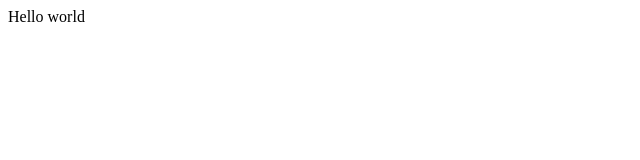
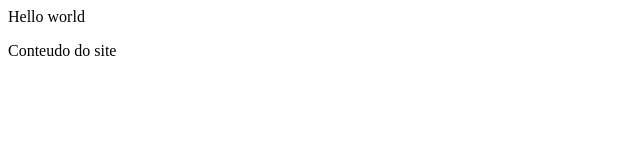
Before and after one commit to rafa00el00/AulaAlura, a plain HTML site: page index.html in a window 1280 px wide. Shown: the whole page, without its empty margins (0-640 px from the left). Drawn offline with Linux system fonts and the light colour scheme.

Commit message:
adicionado conteudo do site

```diff
--- a/index.html
+++ b/index.html
@@ -2,6 +2,7 @@
 <head>
 <body>
 <p>Hello world</p>
+<p>Conteudo do site</p>
 </body>
 </head>
 </html>
```
